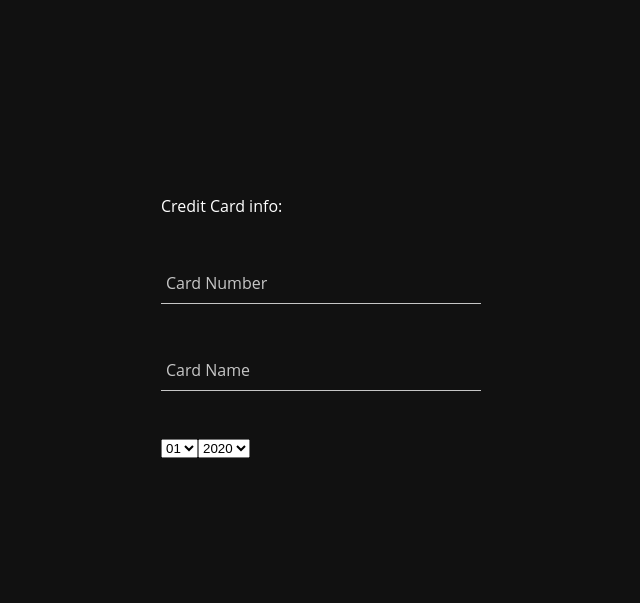
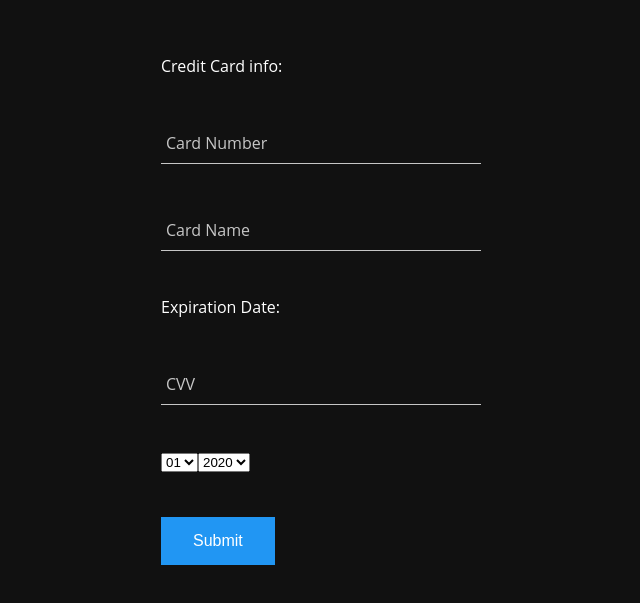
Before and after one commit to VincentLideboKjellman/test-ql, a React (Create React App) app: page / in a window 1280 px wide. Shown: the part 105-708 px from the top of the page, without its empty margins (319-959 px from the left). Built offline with nearby package versions, Linux system fonts and the light colour scheme.

Commit message:
Feature: add button component and form validation

```diff
--- a/src/App.css
+++ b/src/App.css
@@ -11,7 +11,8 @@ body {
 .App {
   display: grid;
   place-items: center;
-  height: 100vh;
+  margin-top: 20vh;
+  /* height: 100vh; */
 }
 h1 {
   margin: 0;
--- /dev/null
+++ b/src/components/Button.js
@@ -0,0 +1,26 @@
+import React from "react";
+import styled from "styled-components";
+
+const StyledButton = styled.div`
+    button{
+        background-color: #2196f3;
+        border: none;
+        color: white;
+        padding: 15px 32px;
+        text-align: center;
+        text-decoration: none;
+        display: inline-block;
+        font-size: 16px;
+    }
+`
+
+const Button = (props) => {
+
+  return (
+    <StyledButton>
+        <button>{props.name}</button>
+    </StyledButton>
+  );
+}
+
+export default Button;
--- a/src/components/Form.js
+++ b/src/components/Form.js
@@ -1,6 +1,8 @@
 import React from "react";
 import styled from "styled-components";
 import InputField from "./InputField";
+import useForm from "../helpers/useForm";
+import Button from "../components/Button";
 
 const StyledForm = styled.div`
     display: flex;
@@ -12,14 +14,24 @@ const StyledForm = styled.div`
 `
 
 const Form = () => {
+    const {
+        values,
+        errors,
+        handleChange,
+        handleSubmit,
+      } = useForm();
+
   return (
     <StyledForm>
 
-        <form>
-        Credit Card info:
+        <form onSubmit={handleSubmit} noValidate>
+            Credit Card info:
             <InputField label="Card Number" type="text"/>
             <InputField label="Card Name" type="text"/>
-            <InputField isDate="true" label="Expiration Date" type="month"/>
+            Expiration Date:
+            <InputField label="CVV" type="text"/>
+            <InputField isDate="true" label="Expiration Date"/>
+            <Button name="Submit"/>
         </form>
     </StyledForm>
   );
--- a/src/components/InputField.js
+++ b/src/components/InputField.js
@@ -1,6 +1,6 @@
 import {React, useState} from "react";
 import styled from "styled-components";
-import _ from 'lodash';
+import useForm from "../helpers/useForm";
 
 const StyledInputField = styled.div`
 *,
--- /dev/null
+++ b/src/helpers/useForm.js
@@ -0,0 +1,34 @@
+import { useState, useEffect } from 'react';
+
+const useForm = (callback, validate) => {
+
+  const [values, setValues] = useState({});
+  const [errors, setErrors] = useState({});
+  const [isSubmitting, setIsSubmitting] = useState(false);
+
+  useEffect(() => {
+    if (Object.keys(errors).length === 0 && isSubmitting) {
+      callback();
+    }
+  }, [errors]);
+
+  const handleSubmit = (event) => {
+    if (event) event.preventDefault();
+    setErrors(validate(values));
+    setIsSubmitting(true);
+  };
+
+  const handleChange = (event) => {
+    event.persist();
+    setValues(values => ({ ...values, [event.target.name]: event.target.value }));
+  };
+
+  return {
+    handleChange,
+    handleSubmit,
+    values,
+    errors,
+  }
+};
+
+export default useForm;
```
